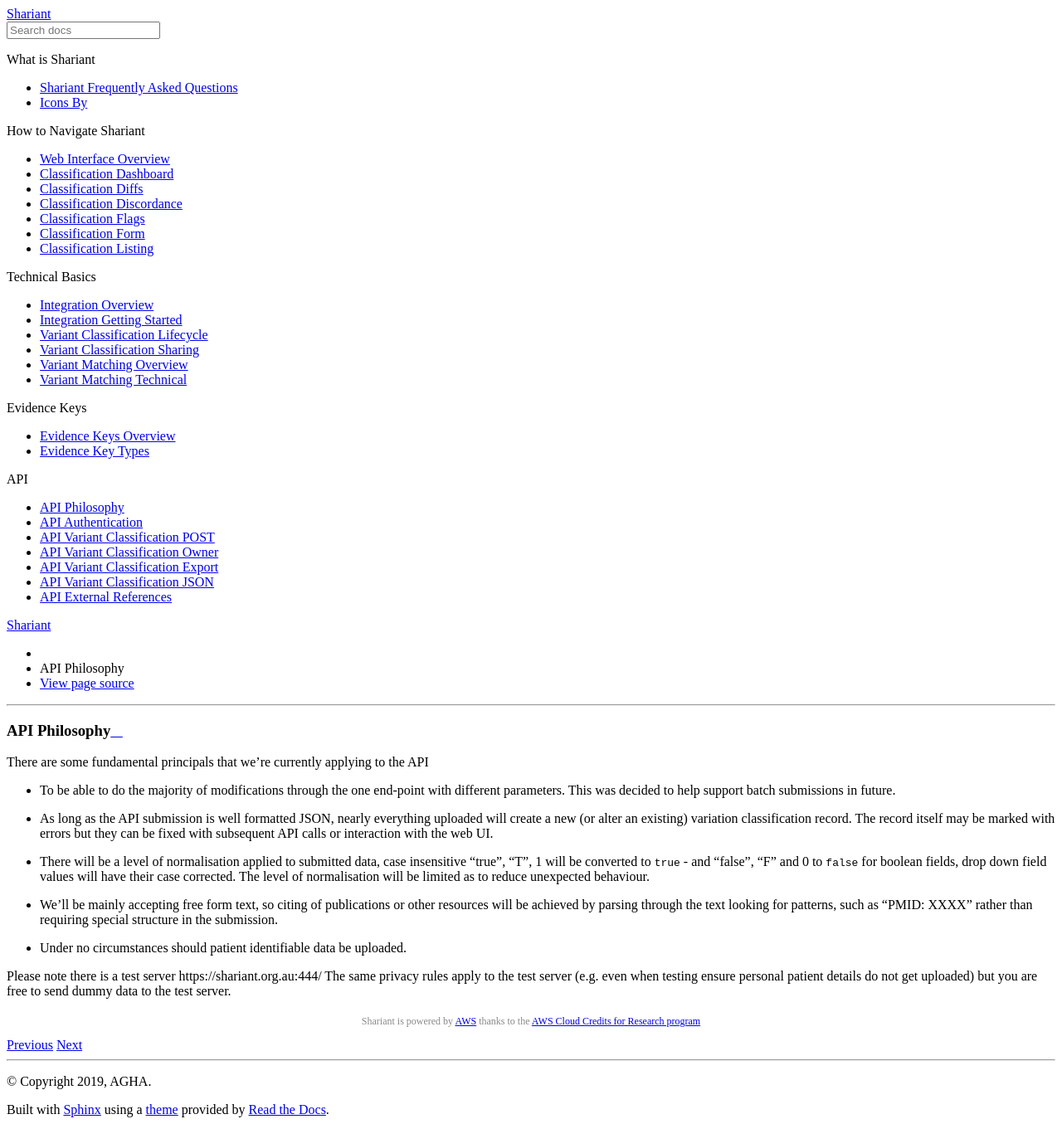
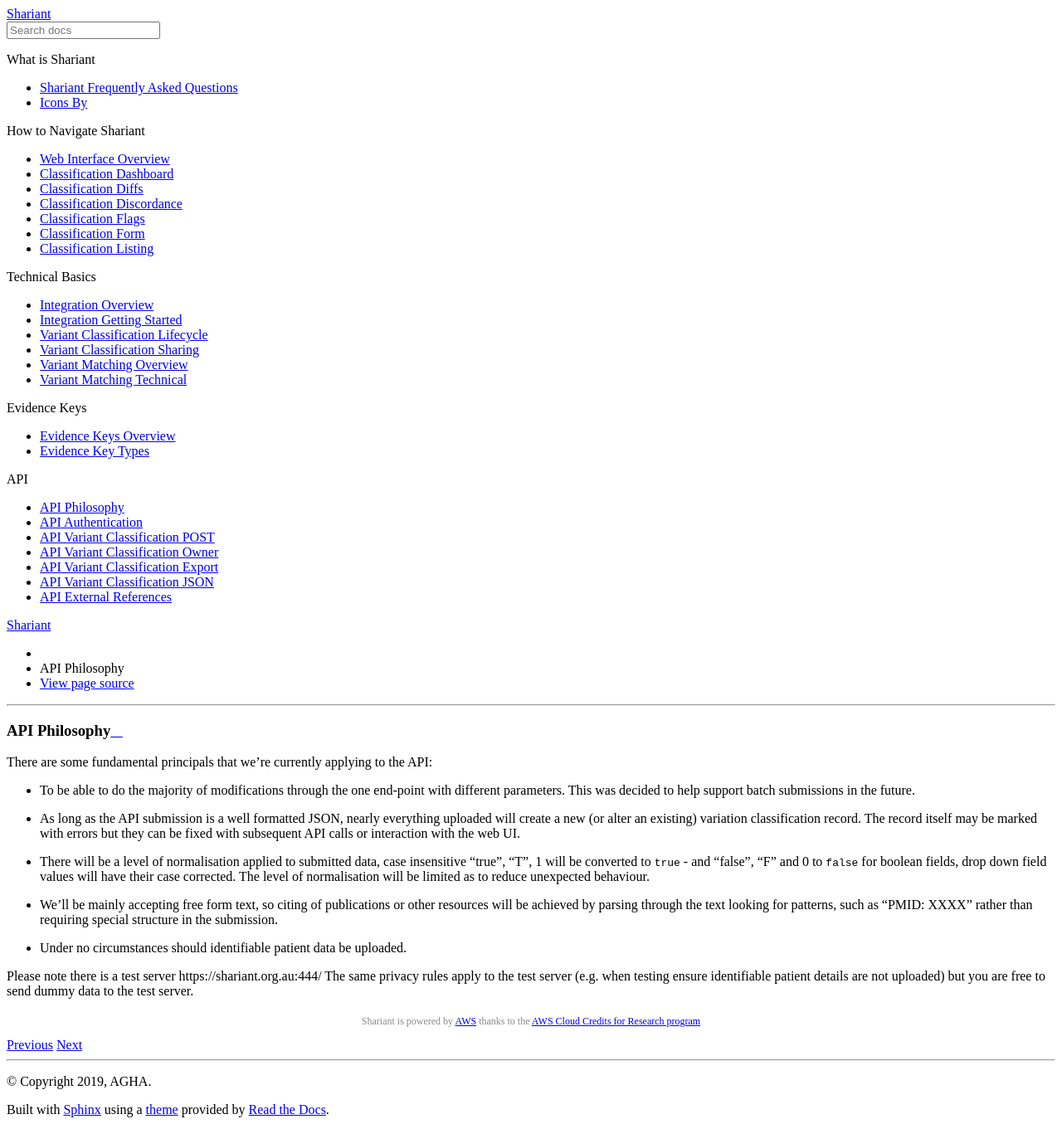
Before and after one commit to SACGF/shariant_docs, a Sphinx documentation site: the page built from docs/integration/api/philosophy.md, in a window 1280 px wide. Shown: the whole page at 83% size. Built offline with Sphinx 7.4.7 and the Read the Docs theme 2.0.0, drawn with Linux system fonts in a browser that asks for light colours.

Commit message:
Update philosophy.md

```diff
--- a/docs/integration/api/philosophy.md
+++ b/docs/integration/api/philosophy.md
@@ -1,12 +1,12 @@
 # API Philosophy
 
-There are some fundamental principals that we're currently applying to the API
+There are some fundamental principals that we're currently applying to the API:
 
-* To be able to do the majority of modifications through the one end-point with different parameters. This was decided to help support batch submissions in future.
-* As long as the API submission is well formatted JSON, nearly everything uploaded will create a new (or alter an existing) variation classification record. The record itself may be marked with errors but they can be fixed with subsequent API calls or interaction with the web UI.
+* To be able to do the majority of modifications through the one end-point with different parameters. This was decided to help support batch submissions in the future.
+* As long as the API submission is a well formatted JSON, nearly everything uploaded will create a new (or alter an existing) variation classification record. The record itself may be marked with errors but they can be fixed with subsequent API calls or interaction with the web UI.
 * There will be a level of normalisation applied to submitted data, case insensitive "true", "T", 1 will be converted to `true` - and "false", "F" and 0 to `false` for boolean fields, drop down field values will have their case corrected. The level of normalisation will be limited as to reduce unexpected behaviour.
 * We'll be mainly accepting free form text, so citing of publications or other resources will be achieved by parsing through the text looking for patterns, such as "PMID: XXXX" rather than requiring special structure in the submission.
-* Under no circumstances should patient identifiable data be uploaded.
+* Under no circumstances should identifiable patient data be uploaded.
 
 Please note there is a test server https://shariant.org.au:444/
-The same privacy rules apply to the test server (e.g. even when testing ensure personal patient details do not get uploaded) but you are free to send dummy data to the test server.
+The same privacy rules apply to the test server (e.g. when testing ensure identifiable patient details are not uploaded) but you are free to send dummy data to the test server.
```
